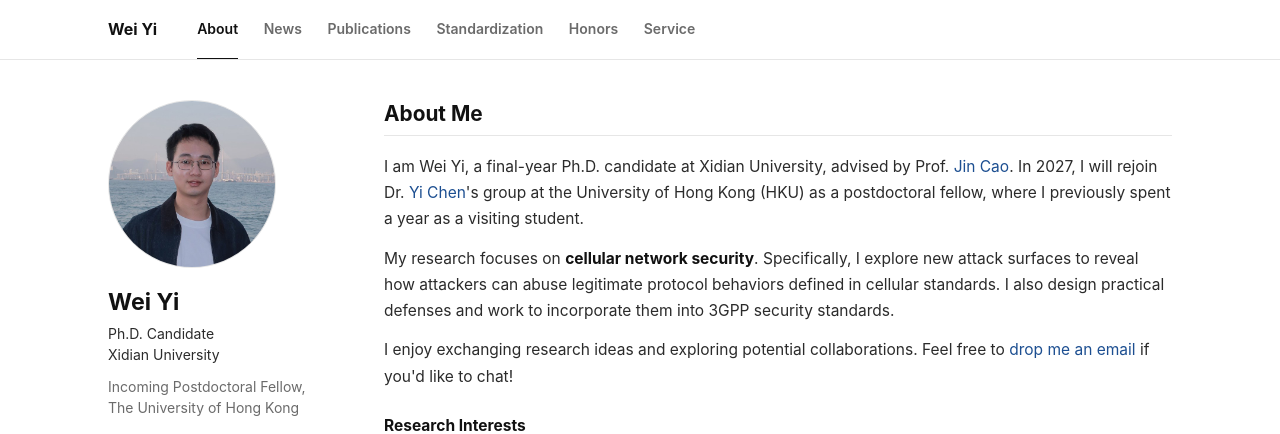
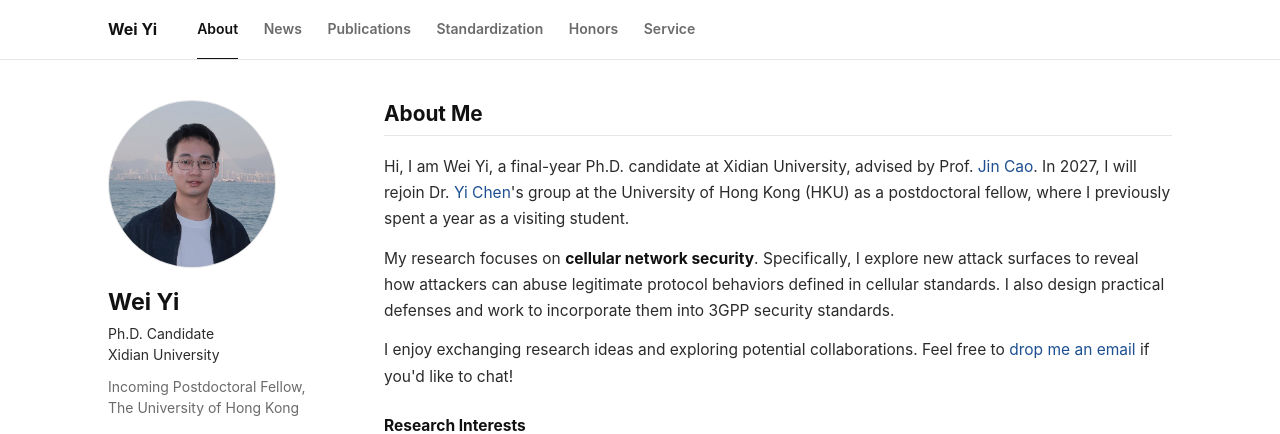
Before and after one commit to weiEV/weiEV.github.io, a plain HTML site: page index.html in a window 1280 px wide. Shown: the top 434 px of the page. Drawn offline with Linux system fonts and the light colour scheme.

Commit message:
Open the bio with a greeting
Co-Authored-By: Claude Fable 5.2 <noreply@anthropic.com>

```diff
--- a/index.html
+++ b/index.html
@@ -62,7 +62,7 @@
 
       <section id="about">
         <h2>About Me</h2>
-        <p>I am Wei Yi, a final-year Ph.D. candidate at Xidian University, advised by Prof. <a href="https://web.xidian.edu.cn/jcao/">Jin Cao</a>. In 2027, I will rejoin Dr. <a href="https://sites.google.com/view/chenyi1/home">Yi Chen</a>'s group at the University of Hong Kong (HKU) as a postdoctoral fellow, where I previously spent a year as a visiting student.</p>
+        <p>Hi, I am Wei Yi, a final-year Ph.D. candidate at Xidian University, advised by Prof. <a href="https://web.xidian.edu.cn/jcao/">Jin Cao</a>. In 2027, I will rejoin Dr. <a href="https://sites.google.com/view/chenyi1/home">Yi Chen</a>'s group at the University of Hong Kong (HKU) as a postdoctoral fellow, where I previously spent a year as a visiting student.</p>
         <p>My research focuses on <strong>cellular network security</strong>. Specifically, I explore new attack surfaces to reveal how attackers can abuse legitimate protocol behaviors defined in cellular standards. I also design practical defenses and work to incorporate them into 3GPP security standards.</p>
         <p>I enjoy exchanging research ideas and exploring potential collaborations. Feel free to <a data-u="yiwei6.to" data-d="gmail.com">drop me an email</a> if you'd like to chat!</p>
         <h3>Research Interests</h3>
```
